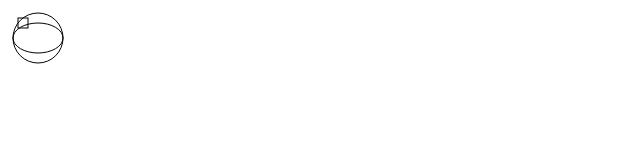
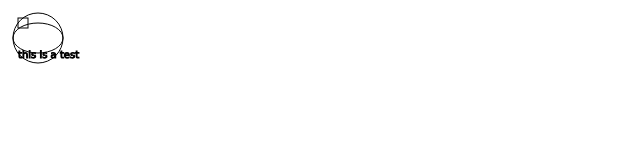
Before and after one commit to Jericho1060/svg-lua, a plain HTML site: page index.html in a window 1280 px wide. Shown: the full height of the page, 0-640 px from the left. Drawn offline with Linux system fonts and the light colour scheme.

Commit message:
add text support

```diff
--- a/index.html
+++ b/index.html
@@ -1 +1 @@
-<svg width="100" height="100" fill="transparent" stroke="#000000" version="1.1" xmlns="http://www.w3.org/2000/svg"><rect stroke="#000000" fill="transparent" y="10" x="10" height="10" rx="0" ry="0" stroke-width="1" width="10" /><circle stroke="#000000" r="25" cx="30" cy="30" fill="transparent" stroke-width="1" /><ellipse stroke="#000000" ry="15" rx="25" cx="30" cy="30" fill="transparent" stroke-width="1" /></svg>
+<svg width="100" height="100" fill="transparent" stroke="#000000" version="1.1" xmlns="http://www.w3.org/2000/svg"><rect x="10" y="10" width="10" stroke="#000000" stroke-width="1" ry="0" rx="0" fill="transparent" height="10" /><circle cx="30" cy="30" r="25" stroke="#000000" fill="transparent" stroke-width="1" /><ellipse ry="15" rx="25" fill="transparent" cx="30" stroke="#000000" cy="30" stroke-width="1" /><text x="10" y="50" style="font-family: Verdana; font-size: 10; stroke: #000000; fill: transparent;" transform="" >this is a test</text></svg>
```
Also changed, not shown: README.md, 3 other files.
